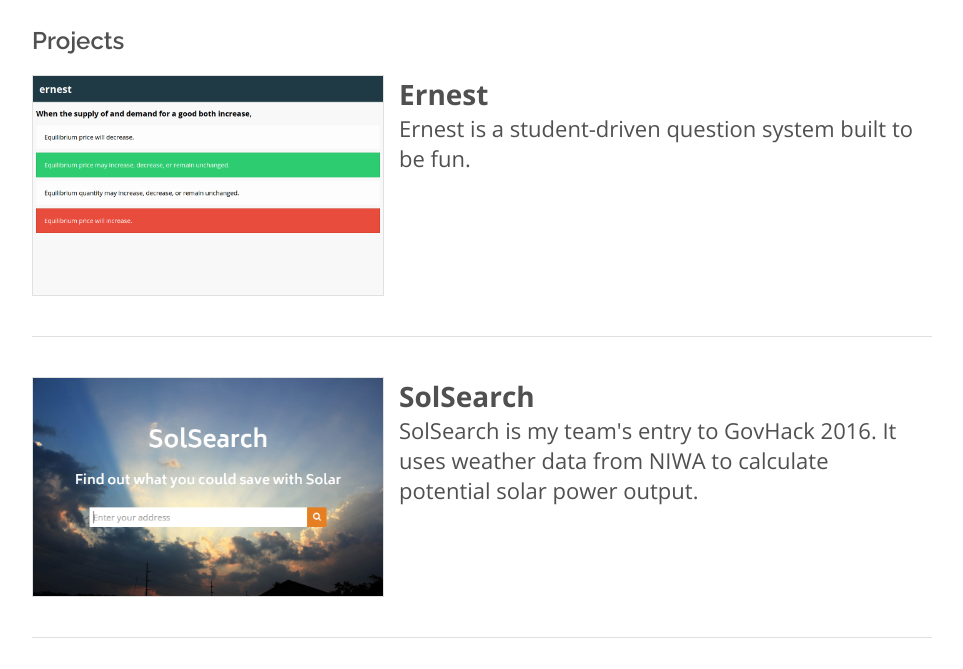
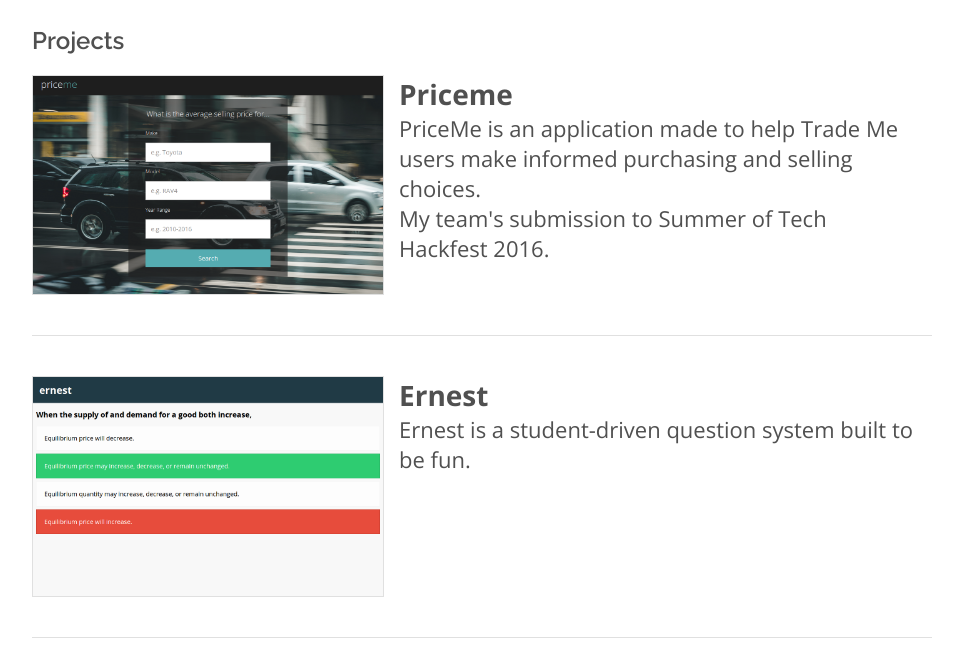
Before and after one commit to justinvos/justinvos.me, a plain HTML site: page index.html in a window 1280 px wide. Shown: the part 131-800 px from the top of the page, without its empty margins (158-1121 px from the left). Drawn offline with nearby package versions, Linux system fonts and the light colour scheme.

Commit message:
Added priceme project.

```diff
--- a/index.html
+++ b/index.html
@@ -35,6 +35,15 @@
       <div class='projects'>
         <div class='project'>
           <!--<div class='image'><img src='ernest.png'></div>-->
+          <div class='image'><img src='priceme.png'></div>
+          <div class='content'>
+            <p class='title'><a class='inline' href='https://team4-priceme.herokuapp.com/'>Priceme</a></p>
+            <p class='description'>PriceMe is an application made to help Trade Me users make informed purchasing and selling choices.<br>My team's submission to Summer of Tech Hackfest 2016.</p>
+          </div>
+        </div>
+
+        <div class='project'>
+          <!--<div class='image'><img src='ernest.png'></div>-->
           <div class='image'><img src='ernest.png'></div>
           <div class='content'>
             <p class='title'><a class='inline' href='https://github.com/justinvos/ernest'>Ernest</a></p>
```
Also changed, not shown: priceme.png (added).
